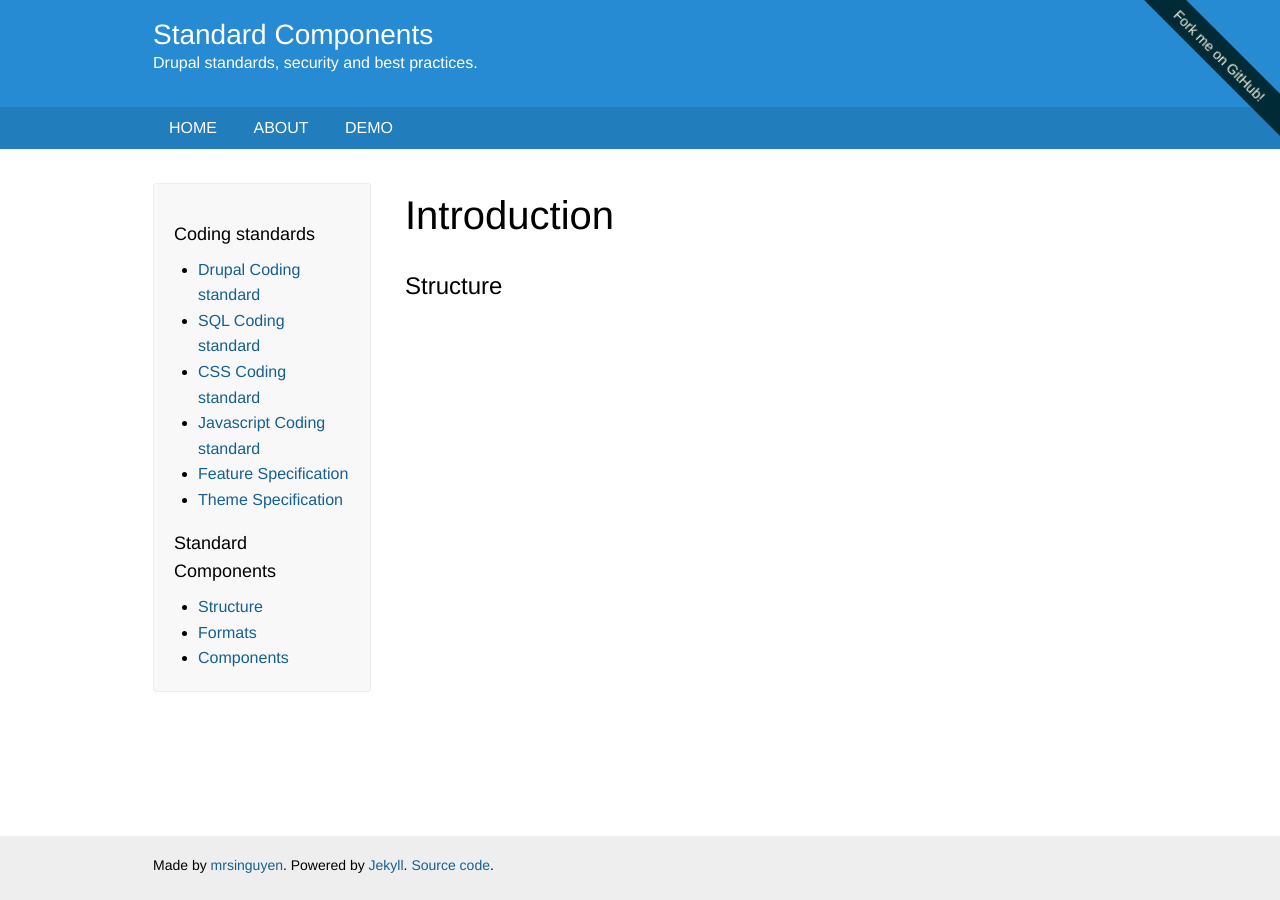
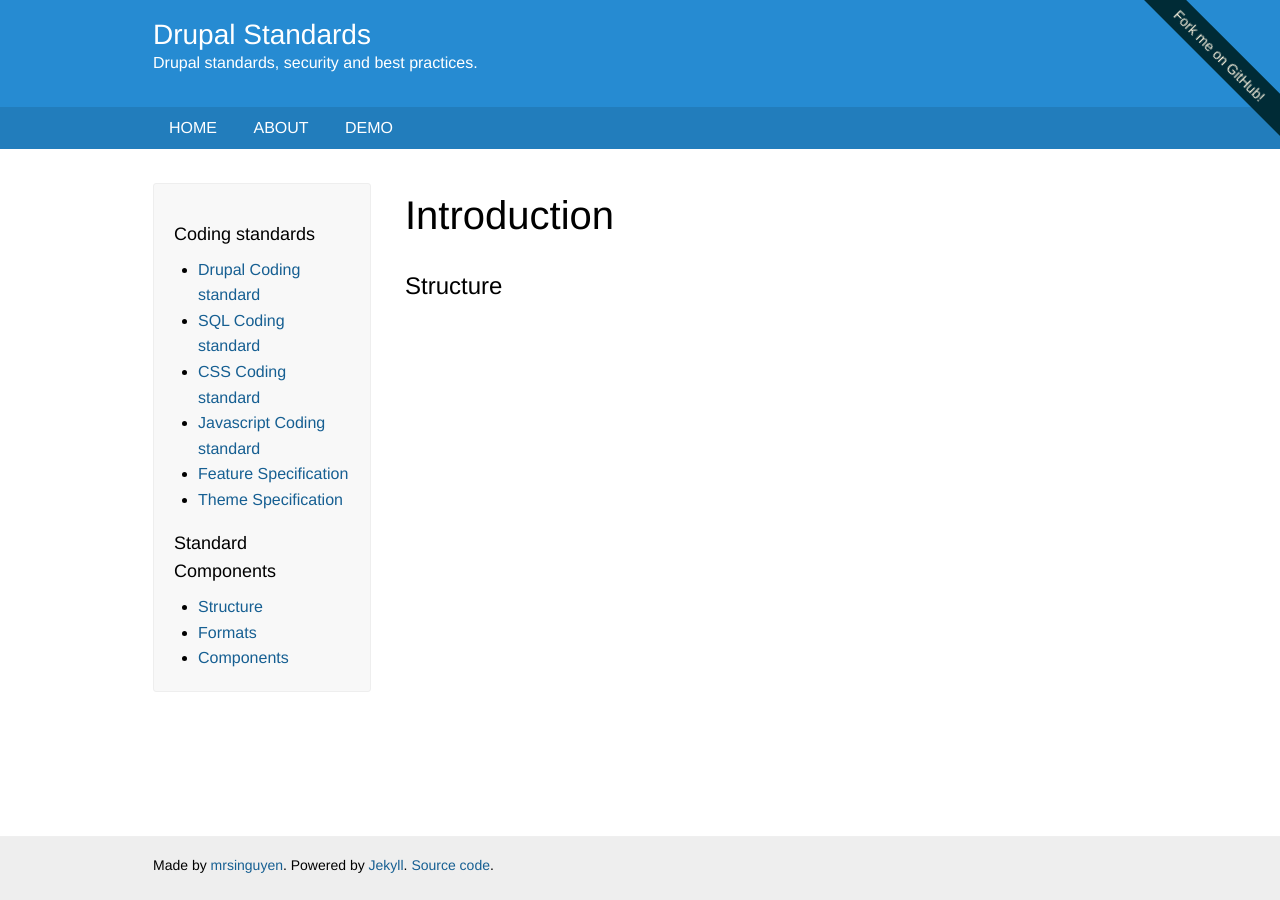
Before and after one commit to mrsinguyen/drupal-standard, a Jekyll site: the page built from index.md, in a window 1280 px wide. Built offline with Jekyll 4.4.1, drawn with Linux system fonts in a browser that asks for light colours; nearby versions of some CDN libraries; library files that are not in the unit come from our copies; Markdown is read by kramdown in place of the engine named in the settings.

Commit message:
Changed site name

```diff
--- a/_layouts/default.html
+++ b/_layouts/default.html
@@ -18,7 +18,7 @@
     <header role="banner">
       <div class="container">
         <hgroup>
-          <h1><a href="{{ site.baseurl }}/index.html" rel="home">Standard Components</a></h1>
+          <h1><a href="{{ site.baseurl }}/index.html" rel="home">Drupal Standards</a></h1>
           <h2>Drupal standards, security and best practices.</h2>
         </hgroup>
       </div>
--- a/_layouts/sidebar.html
+++ b/_layouts/sidebar.html
@@ -18,7 +18,7 @@
     <header role="banner">
       <div class="container">
         <hgroup>
-          <h1><a href="{{ site.baseurl }}/index.html" rel="home">Standard Components</a></h1>
+          <h1><a href="{{ site.baseurl }}/index.html" rel="home">Drupal Standards</a></h1>
           <h2>Drupal standards, security and best practices.</h2>
         </hgroup>
       </div>
```
